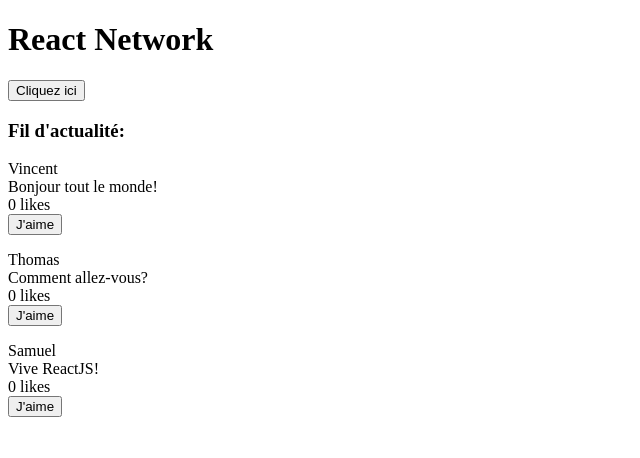
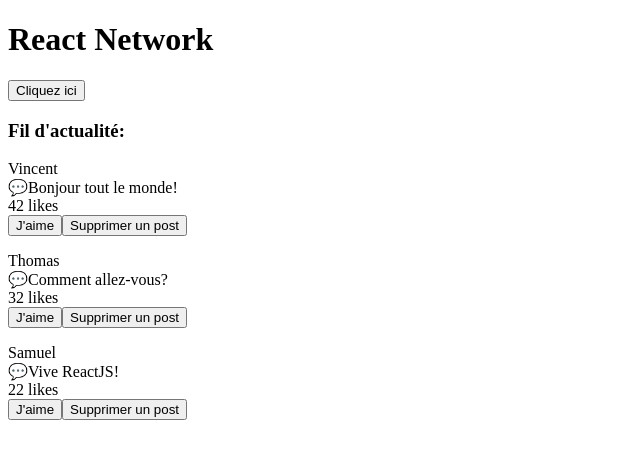
Before and after one commit to manofsteel1988/React-Network, a React (Create React App) app: page / in a window 1280 px wide. Shown: the top 458 px of the page, without its empty margins (0-640 px from the left). Built offline with nearby package versions, Linux system fonts and the light colour scheme.

Commit message:
props drilling done

```diff
--- a/src/App.js
+++ b/src/App.js
@@ -1,32 +1,12 @@
-import React from "react";
 import "./Components/Post";
-import Post from "./Components/Post";
+import Feed from "./Components/Feed";
 import Header from "./Components/Header";
 
-const posts = [
-  { id: 12, text: "Bonjour tout le monde!", author: "Vincent", likes: 42 },
-  { id: 22, text: "Comment allez-vous?", author: "Thomas", likes: 32 },
-  { id: 32, text: "Vive ReactJS!", author: "Samuel", likes: 22 },
-];
-
 function App() {
-  //idee1:problème, code trop lourd
-  // const postComponents = [];
-  // for (const p of posts) {
-  //   postComponents.push(<Post key={p.id} postData={p} />);
-  // }
-
-  //idee2:soucis d'amélioration
-  // const postComponents = posts.map((p) => <Post key={p.id} postData={p} />);
   return (
     <>
       <Header />
-
-      <h3>Fil d'actualité:</h3>
-      {/* idee3 */}
-      {posts.map((p) => (
-        <Post key={p.id} postData={p} />
-      ))}
+      <Feed />
     </>
   );
 }
--- /dev/null
+++ b/src/Components/Feed.jsx
@@ -0,0 +1,26 @@
+import { useState } from "react";
+import Post from "./Post";
+
+const initialPosts = [
+  { id: 12, text: "💬Bonjour tout le monde!", author: "Vincent", likes: 42 },
+  { id: 22, text: "💬Comment allez-vous?", author: "Thomas", likes: 32 },
+  { id: 32, text: "💬Vive ReactJS!", author: "Samuel", likes: 22 },
+];
+
+const Feed = () => {
+  const [posts, setPosts] = useState(initialPosts);
+
+  const deletePost = (id) => {
+    setPosts(posts.filter((p) => p.id !== id));
+  };
+  return (
+    <>
+      <h3>Fil d'actualité:</h3>
+      {posts.map((p) => (
+        <Post key={p.id} postData={p} deletePost={deletePost} />
+      ))}
+    </>
+  );
+};
+
+export default Feed;
--- a/src/Components/Post.jsx
+++ b/src/Components/Post.jsx
@@ -2,11 +2,15 @@
 import { useState } from "react";
 
 const Post = (props) => {
-  const [nblikes, setNbLikes] = useState((props.postData.likes = 0));
+  const [nblikes, setNbLikes] = useState(props.postData.likes);
+  const [isLiked, setIsLiked] = useState(false);
 
   const likePost = () => {
-    setNbLikes(nblikes + 1);
+    const increment = isLiked ? -1 : 1;
+    setNbLikes(nblikes + increment);
+    setIsLiked(!isLiked);
   };
+
   return (
     <>
       <p>
@@ -14,9 +18,14 @@
         <br />
         {props.postData.text}
         <br />
-        {props.postData.likes} likes
+        {nblikes} likes
         <br />
-        <button onClick={likePost}>J'aime</button>
+        <button onClick={likePost}>
+          {isLiked ? `Vous aimez ce post` : `J'aime`}
+        </button>
+        <button onClick={() => props.deletePost(props.postData.id)}>
+          Supprimer un post
+        </button>
       </p>
     </>
   );
```
